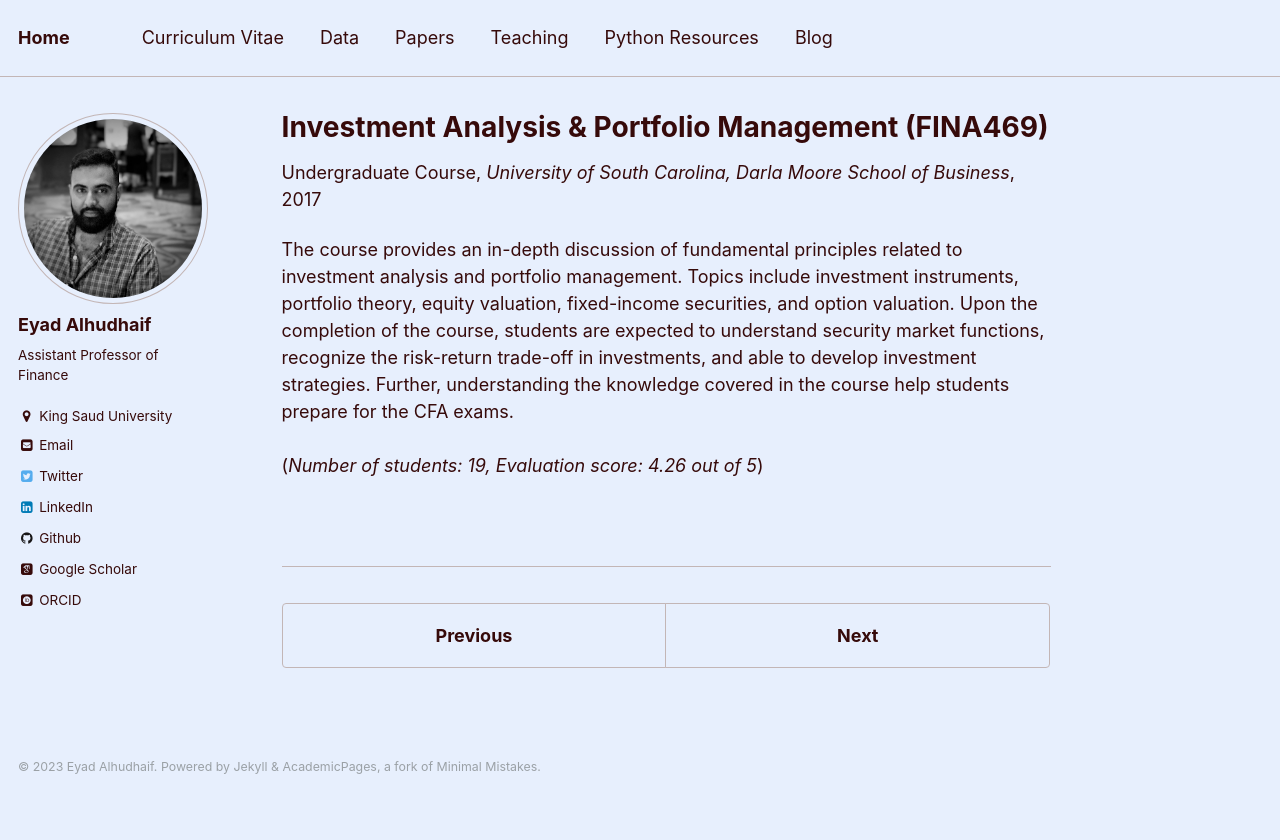
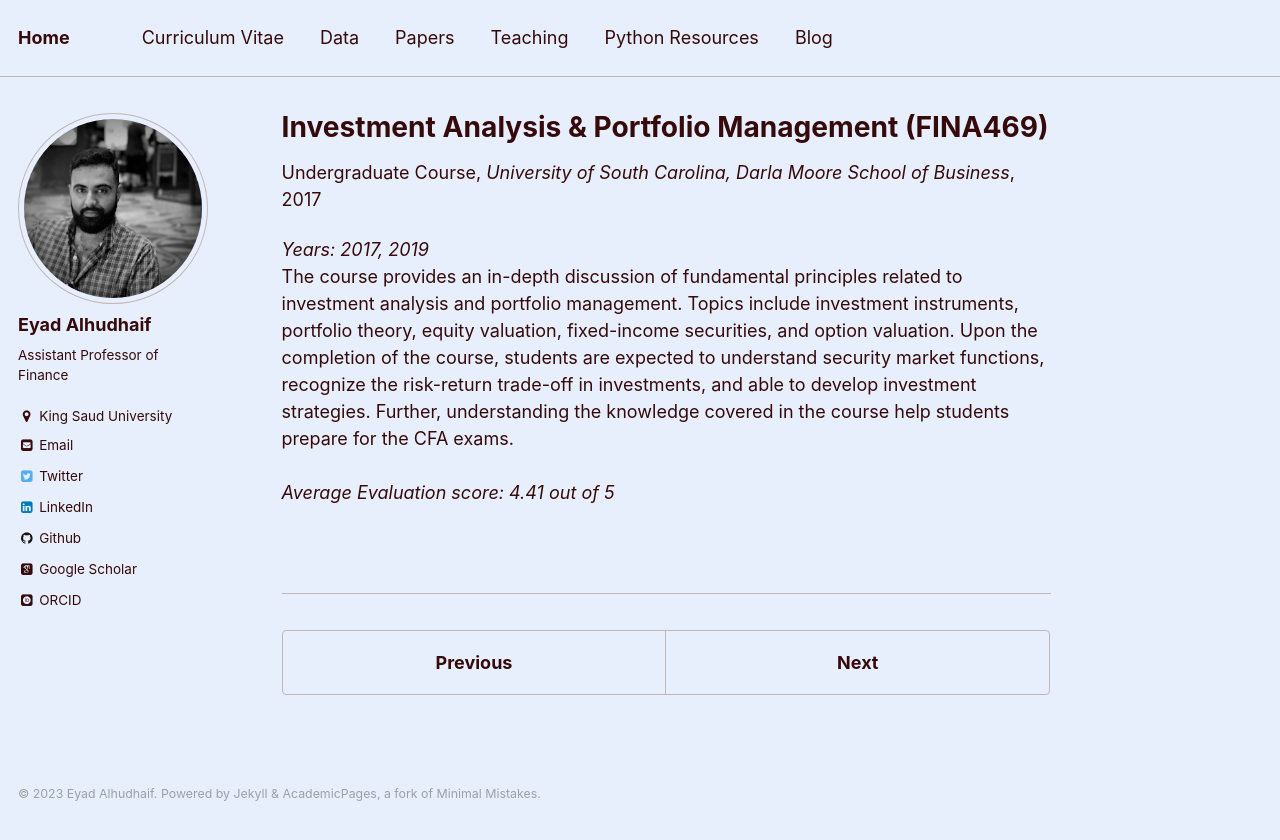
Before and after one commit to ieyada/ieyada.github.io, a Jekyll site: the page built from _teaching/2017-summer-class.md, in a window 1280 px wide. Shown: the top 840 px of the page. Built offline with Jekyll 4.4.1, drawn with Linux system fonts in a browser that asks for light colours; some web fonts are replaced.

Commit message:
Teaching info is updated

```diff
--- a/_teaching/2017-summer-class.md
+++ b/_teaching/2017-summer-class.md
@@ -7,5 +7,6 @@ venue: "University of South Carolina, Darla Moore School of Business"
 date: 2017-08-01
 location: "Columbia, SC"
 ---
-
-The course provides an in-depth discussion of fundamental principles related to investment analysis and portfolio management. Topics include investment instruments, portfolio theory, equity valuation, fixed-income securities, and option valuation. Upon the completion of the course, students are expected to understand security market functions, recognize the risk-return trade-off in investments, and able to develop investment strategies. Further, understanding the knowledge covered in the course help students prepare for the CFA exams. <br/> <br/>(*Number of students: 19, Evaluation score: 4.26 out of 5*)
+*Years: 2017, 2019*
+<br/>
+The course provides an in-depth discussion of fundamental principles related to investment analysis and portfolio management. Topics include investment instruments, portfolio theory, equity valuation, fixed-income securities, and option valuation. Upon the completion of the course, students are expected to understand security market functions, recognize the risk-return trade-off in investments, and able to develop investment strategies. Further, understanding the knowledge covered in the course help students prepare for the CFA exams. <br/> <br/> *Average Evaluation score: 4.41 out of 5*
```
Also changed, not shown: _teaching/2014-fall-class.md (+1 -1 lines), _teaching/2019-summer-class.md (deleted, +0 -11 lines), _teaching/2022-fina363-fall-class.md (+3 -2 lines), _teaching/2022-fina423-fall-class.md (+3 -2 lines), _teaching/2022-quan127-fall-class.md (+3 -2 lines).
